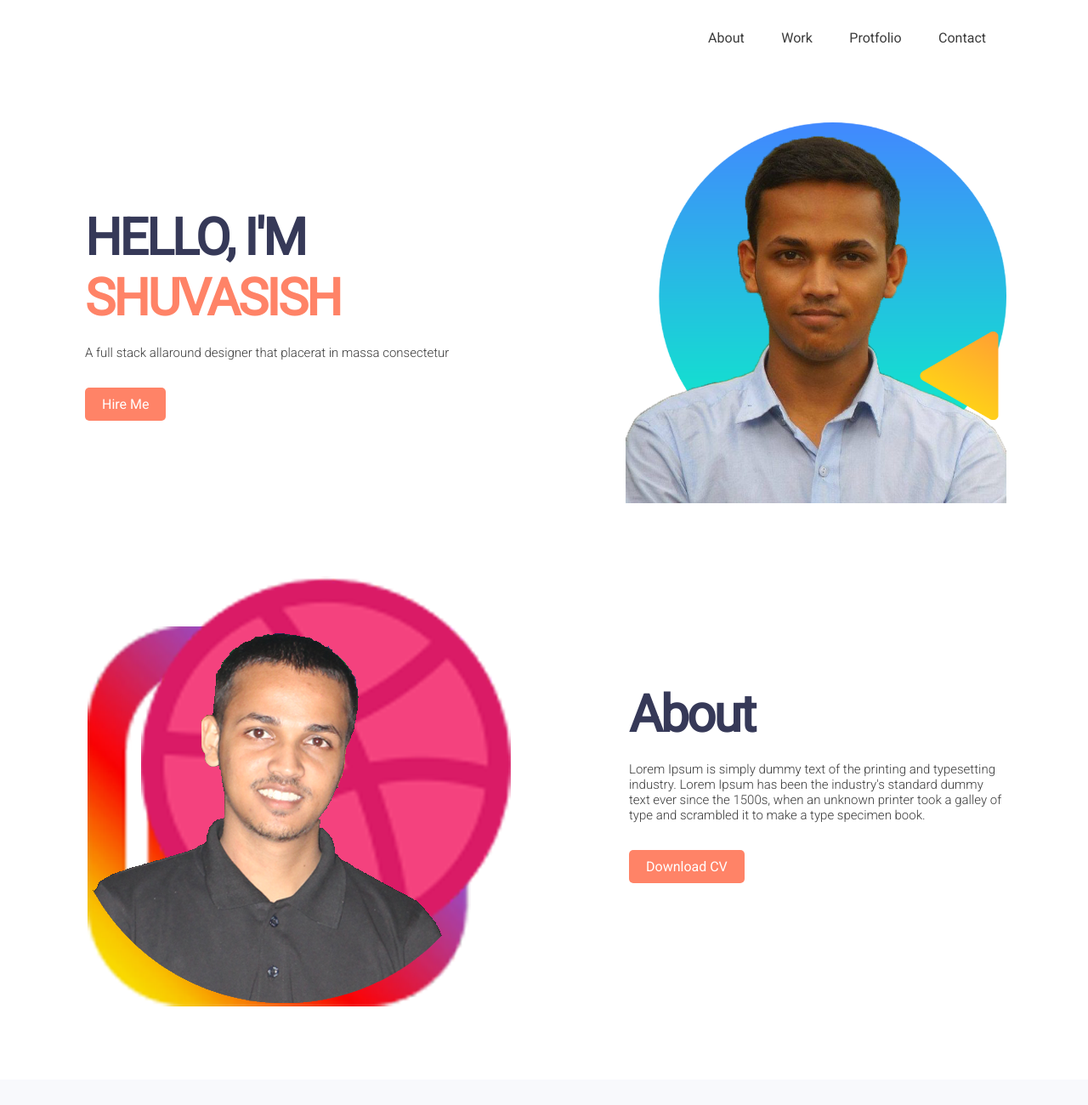
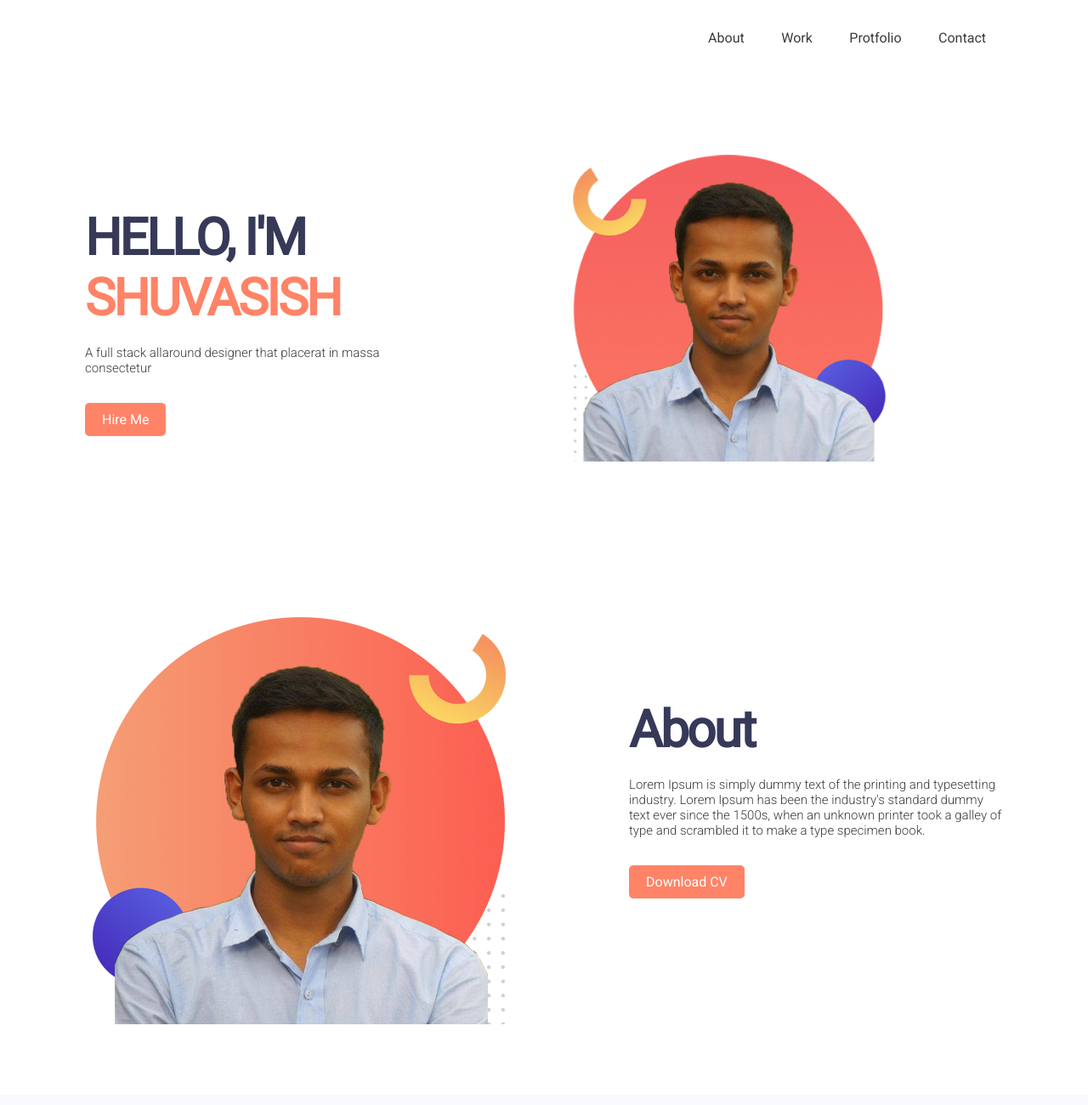
Before and after one commit to Shuvasish/assignmentOne, a plain HTML site: page index.html in a window 1280 px wide. Shown: the top 1300 px of the page at 85% size. Drawn offline with Linux system fonts and the light colour scheme.

Commit message:
Update index.html

```diff
--- a/index.html
+++ b/index.html
@@ -44,7 +44,7 @@
         </div>
         <div class="right">
             <div class="right__container">
-                <img src="images/shuvasish.png" alt="" class="right__container--img">
+                <img src="images/shuvasish_final.png" alt="" class="right__container--img">
             </div>
         </div>
     </section>
@@ -59,7 +59,7 @@
         <div class="left">
             <div class="left__container">
 
-                <img src="images/shuvo.png" alt="" class="right__container--img">
+                <img src="images/shuvo_final.png" alt="" class="right__container--img">
             </div>
         </div>
         <div class="right">
```
